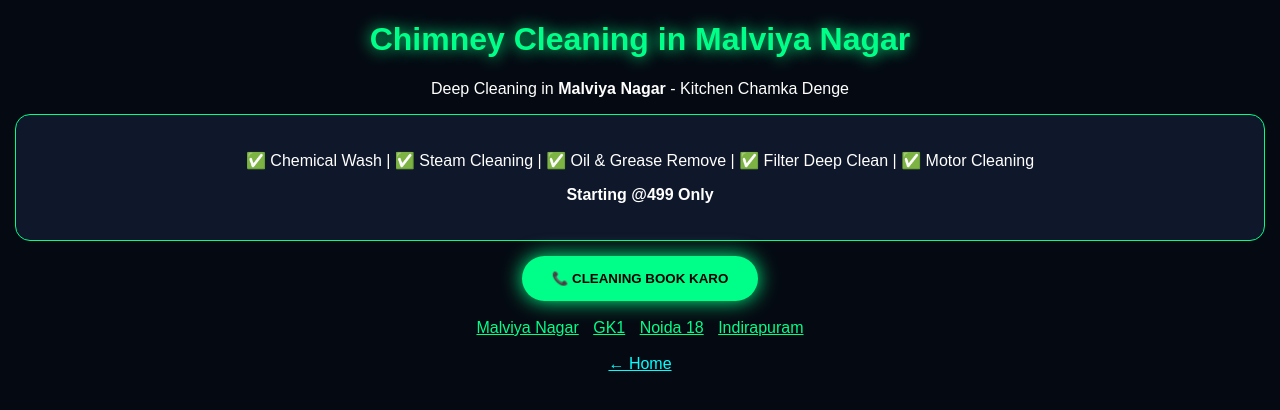
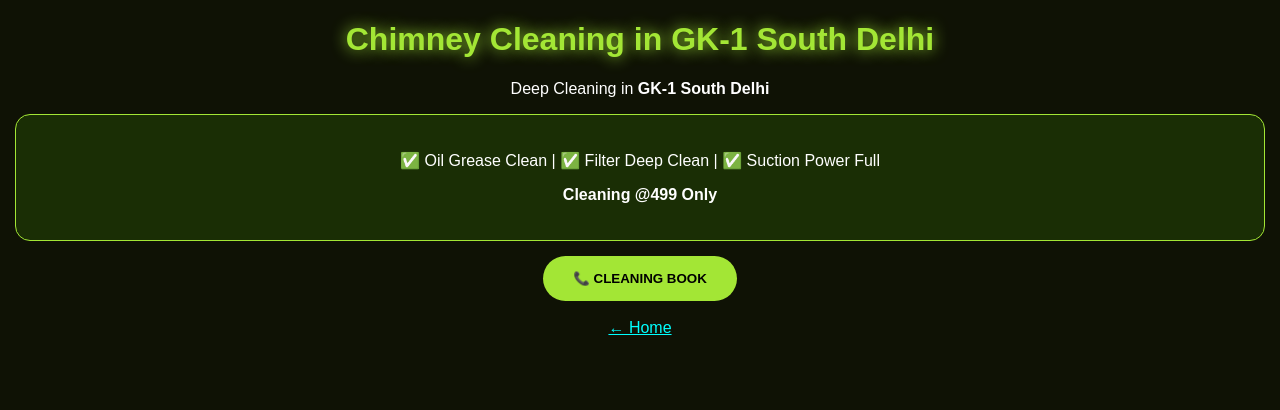
Before and after one commit to delhihomeexperts-ux/ncrchimneyservicerepair, a plain HTML site: page chimney-cleaning.html in a window 1280 px wide. Drawn offline with Linux system fonts and the light colour scheme.

Commit message:
Update chimney-cleaning.html

```diff
--- a/chimney-cleaning.html
+++ b/chimney-cleaning.html
@@ -6,31 +6,26 @@
 <title id="t">Loading...</title>
 <meta name="description" id="d" content="Chimney Cleaning">
 <script>
-const locs={"malviya-nagar":"Malviya Nagar","gk1":"GK-1","gk2":"GK-2","defence-colony":"Defence Colony","saket":"Saket","vasant-kunj":"Vasant Kunj","noida-sec-18":"Noida Sec 18","noida-sec-50":"Noida Sec 50","noida-sec-150":"Noida Sec 150","gaur-city":"Gaur City","indirapuram":"Indirapuram","vaishali":"Vaishali","raj-nagar":"Raj Nagar","kaushambi":"Kaushambi"};
+const locs={
+"gk1":"GK-1 South Delhi","gk2":"GK-2 South Delhi","defence-colony":"Defence Colony","vasant-vihar":"Vasant Vihar","vasant-kunj":"Vasant Kunj","saket":"Saket","malviya-nagar":"Malviya Nagar","panchsheel-park":"Panchsheel Park","green-park":"Green Park","hauz-khas":"Hauz Khas","gulmohar-park":"Gulmohar Park","jor-bagh":"Jor Bagh","new-friends-colony":"New Friends Colony","chattarpur":"Chattarpur","lajpat-nagar":"Lajpat Nagar","cr-park":"CR Park","kalkaji":"Kalkaji","sarita-vihar":"Sarita Vihar",
+"noida-sec-18":"Noida Sec 18","noida-sec-19":"Noida Sec 19","noida-sec-27":"Noida Sec 27","noida-sec-50":"Noida Sec 50","noida-sec-51":"Noida Sec 51","noida-sec-62":"Noida Sec 62","noida-sec-63":"Noida Sec 63","noida-sec-75":"Noida Sec 75","noida-sec-76":"Noida Sec 76","noida-sec-78":"Noida Sec 78","noida-sec-100":"Noida Sec 100","noida-sec-110":"Noida Sec 110","noida-sec-120":"Noida Sec 120","noida-sec-128":"Noida Sec 128","noida-sec-150":"Noida Sec 150","noida-sec-168":"Noida Sec 168","botanical-garden":"Botanical Garden","gaur-city":"Gaur City","noida-extension":"Noida Extension","greater-noida":"Greater Noida",
+"indirapuram":"Indirapuram","vaishali":"Vaishali","kaushambi":"Kaushambi","vasundhara":"Vasundhara","crossings-republik":"Crossings Republik","raj-nagar":"Raj Nagar","raj-nagar-ext":"Raj Nagar Extension","kavi-nagar":"Kavi Nagar","shastri-nagar":"Shastri Nagar","govindpuram":"Govindpuram","mohan-nagar":"Mohan Nagar","loni":"Loni"
+};
 function load(){
-let a=new URLSearchParams(window.location.search).get('area')||'malviya-nagar';
+let a=new URLSearchParams(window.location.search).get('area')||'gk1';
 let n=locs[a]||a.replace(/-/g,' ');
-document.getElementById('t').innerText=`Chimney Cleaning in ${n} - Deep Chemical Wash @499 | 30 Min`;
-document.getElementById('d').setAttribute('content',`Best Chimney Cleaning in ${n}. Oil, Grease, Carbon Deep Cleaning @499.`);
+document.getElementById('t').innerText=`Chimney Cleaning in ${n} @499 | Deep Cleaning`;
+document.getElementById('d').setAttribute('content',`Best Chimney Cleaning Service in ${n}. Deep Filter + Oil Cleaning @499. South Delhi + Noida + Ghaziabad Full Cover.`);
 document.getElementById('h').innerText=`Chimney Cleaning in ${n}`;
 document.getElementById('l').innerText=n;
 }
 </script>
-<style>body{margin:0;background:#050a12;color:white;font-family:Arial;text-align:center}.box{background:#0f172a;margin:15px;padding:20px;border-radius:15px;border:1px solid #00ff88}h1{color:#00ff88;text-shadow:0 0 15px #00ff88}.btn{background:#00ff88;color:black;padding:15px 30px;border-radius:30px;font-weight:bold;border:none;box-shadow:0 0 20px #00ff88}</style>
+<style>body{margin:0;background:#0f1205;color:white;font-family:Arial;text-align:center}.box{background:#1a2e05;margin:15px;padding:20px;border-radius:15px;border:1px solid #a3e635}h1{color:#a3e635;text-shadow:0 0 15px #a3e635}.btn{background:#a3e635;color:black;padding:15px 30px;border-radius:30px;font-weight:bold;border:none}</style>
 </head>
 <body onload="load()">
 <h1 id="h">Loading...</h1>
-<p>Deep Cleaning in <b id="l"></b> - Kitchen Chamka Denge</p>
-<div class="box">
-<p>✅ Chemical Wash | ✅ Steam Cleaning | ✅ Oil & Grease Remove | ✅ Filter Deep Clean | ✅ Motor Cleaning</p>
-<p><b>Starting @499 Only</b></p>
-</div>
-<a href="tel:9876543210"><button class="btn">📞 CLEANING BOOK KARO</button></a>
-<br><br>
-<a href="?area=malviya-nagar" style="color:#00ff88;margin:5px">Malviya Nagar</a>
-<a href="?area=gk1" style="color:#00ff88;margin:5px">GK1</a>
-<a href="?area=noida-sec-18" style="color:#00ff88;margin:5px">Noida 18</a>
-<a href="?area=indirapuram" style="color:#00ff88;margin:5px">Indirapuram</a>
-<br><br><a href="index.html" style="color:cyan">← Home</a>
+<p>Deep Cleaning in <b id="l"></b></p>
+<div class="box"><p>✅ Oil Grease Clean | ✅ Filter Deep Clean | ✅ Suction Power Full</p><p><b>Cleaning @499 Only</b></p></div>
+<a href="tel:9876543210"><button class="btn">📞 CLEANING BOOK</button></a><br><br><a href="index.html" style="color:cyan">← Home</a>
 </body>
 </html>
```
